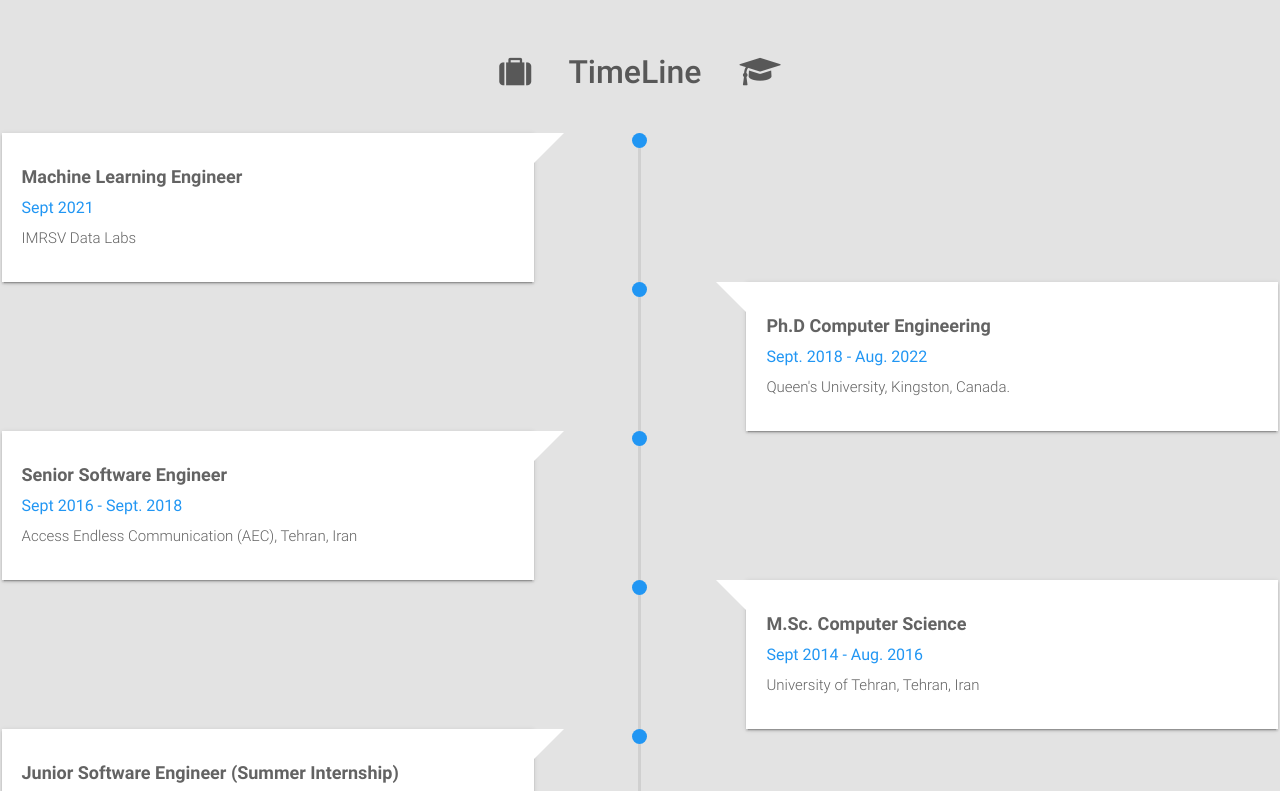
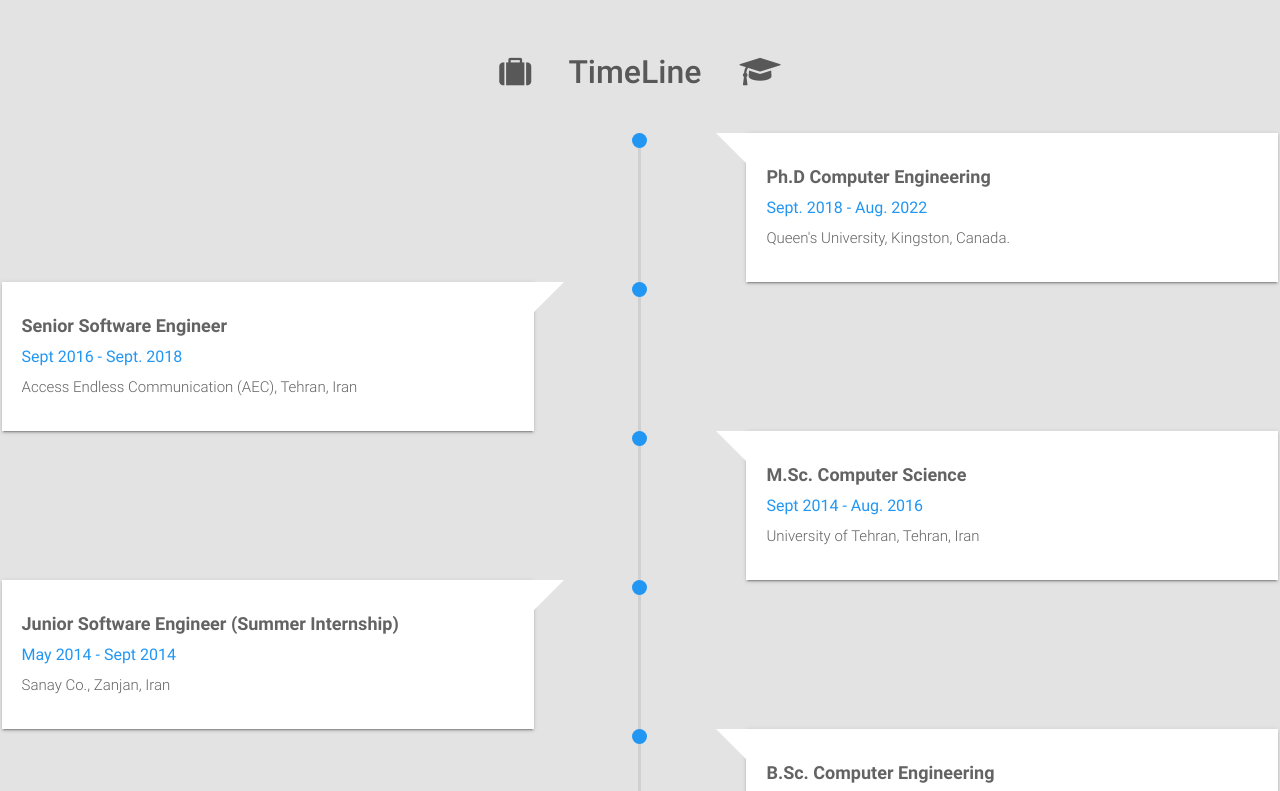
Before and after one commit to amhajavi/amhajavi.github.io, a plain HTML site: page index.html in a window 1280 px wide. Shown: the part 1480-2271 px from the top of the page. Drawn offline with nearby package versions, Linux system fonts and the light colour scheme; a script that the page names is missing.

Commit message:
Update index.html

```diff
--- a/index.html
+++ b/index.html
@@ -214,16 +214,6 @@
                         <h2> <i class="fa fa-suitcase"> </i> TimeLine <i class="fa fa-graduation-cap"> </i></h2>
                     </div>
                     <div id="cd-timeline" class="cd-container">
-                        <div class="cd-timeline-block wow fadeIn a3" data-wow-delay="0.2s">
-                            <div class="cd-timeline-img">
-                            </div> <!-- cd-timeline-img -->
-                            <div class="cd-timeline-content col m5 s12 z-depth-1">
-                                <h2>Machine Learning Engineer</h2>
-                                <span> Sept 2021 </span>
-                                <p>IMRSV Data Labs</p>
-                            </div> <!-- cd-timeline-content -->
-                        </div> <!-- cd-timeline-block -->
-
                         <div class="cd-timeline-block wow fadeIn a3" data-wow-delay="0.3s">
                             <div class="cd-timeline-img">
                             </div> <!-- cd-timeline-img -->
```
